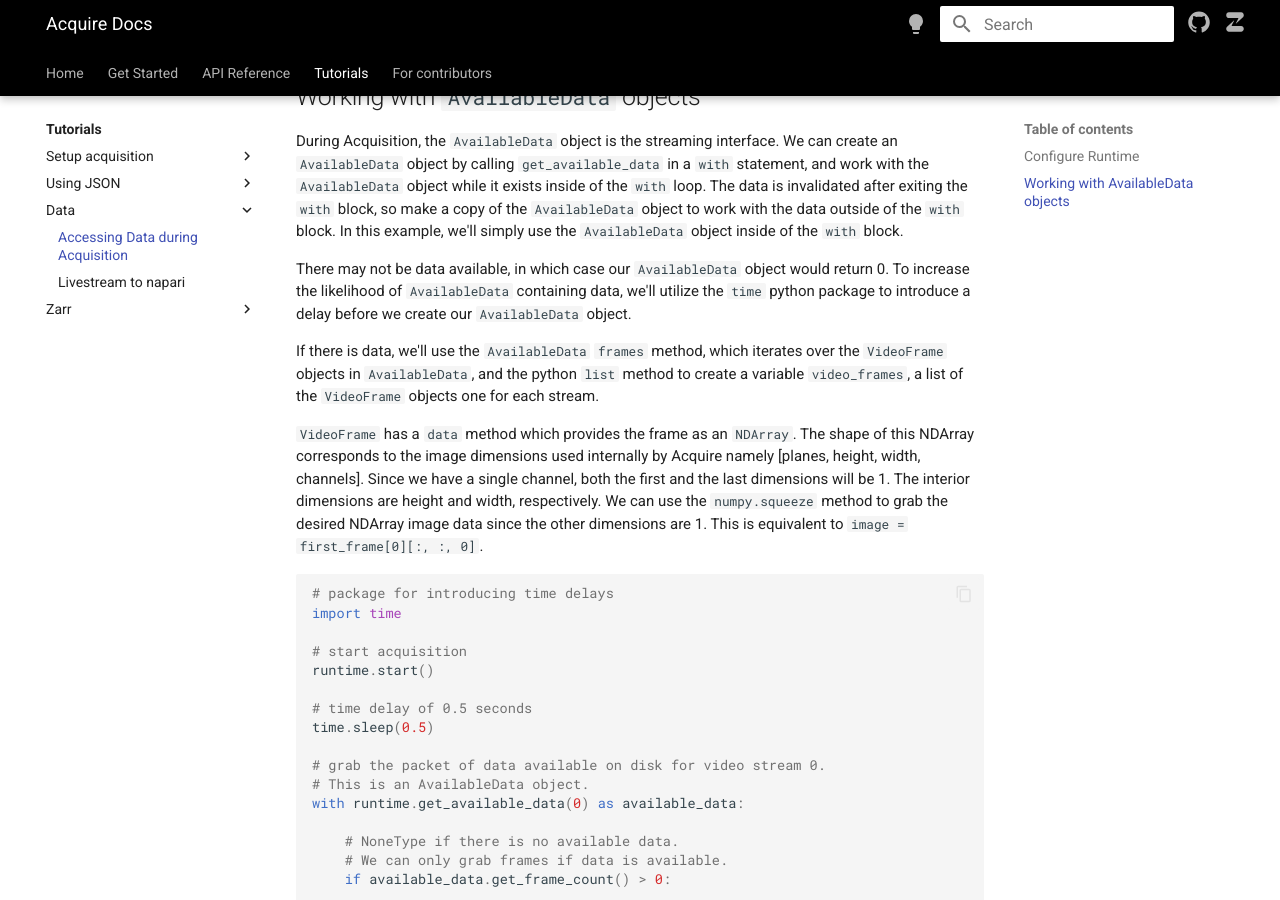
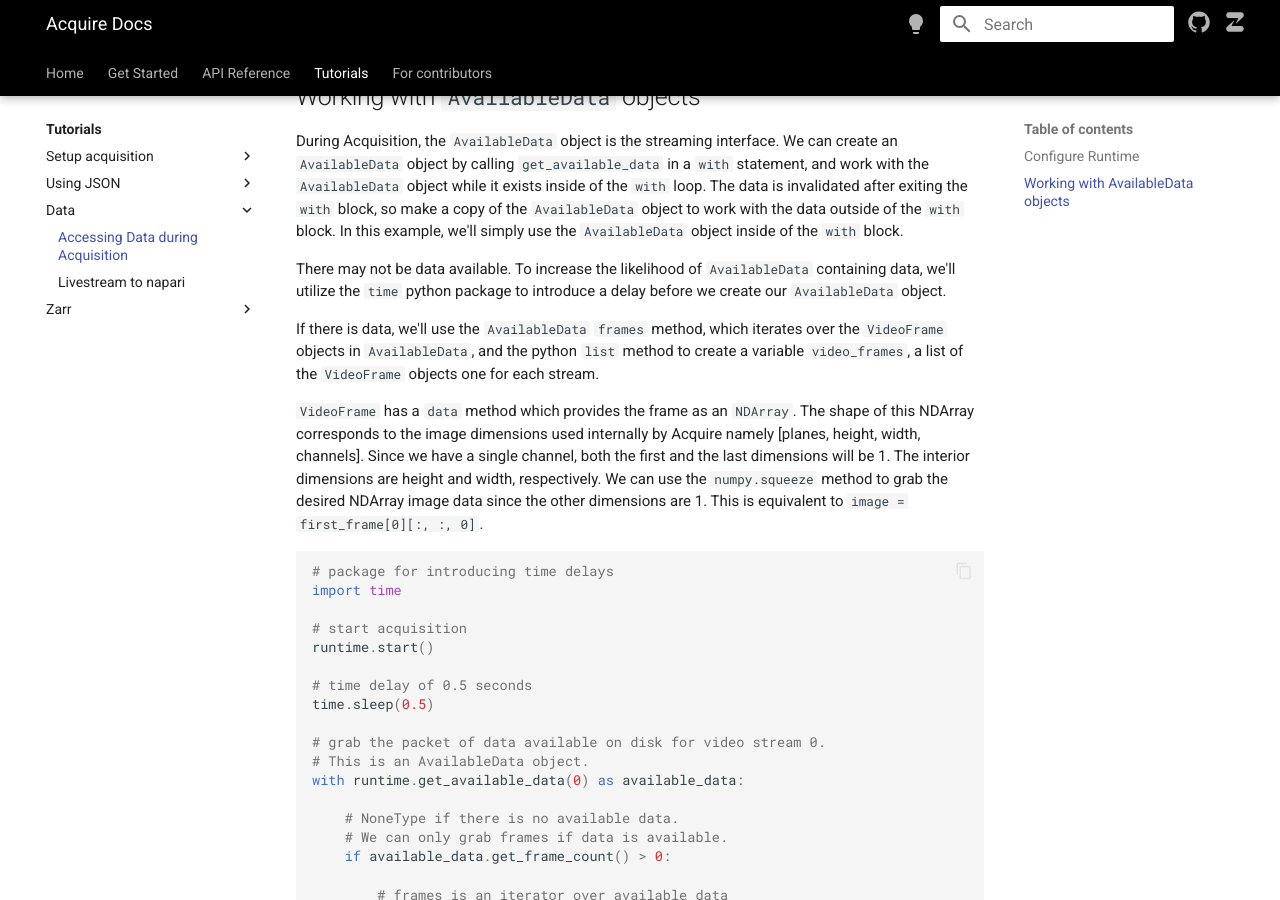
Before and after one commit to melissawm/acquire-docs, an MkDocs documentation site: the page built from docs/tutorials/access_data/framedata.md, in a window 1280 px wide and 900 px high, scrolled down 894 px. Built offline with MkDocs 1.6.1 and Material for MkDocs 9.7.7, drawn with Linux system fonts in a browser that asks for light colours; nearby versions of some CDN libraries; comment, search, counter and statistics services are not loaded.

Commit message:
Update docs/tutorials/access_data/framedata.md
Co-authored-by: Alan Liddell <aliddell@chanzuckerberg.com>

```diff
--- a/docs/tutorials/access_data/framedata.md
+++ b/docs/tutorials/access_data/framedata.md
@@ -40,7 +40,7 @@ config = runtime.set_configuration(config)
 
 During Acquisition, the `AvailableData` object is the streaming interface. We can create an `AvailableData` object by calling `get_available_data` in a `with` statement, and work with the `AvailableData` object while it exists inside of the `with` loop. The data is invalidated after exiting the `with` block, so make a copy of the `AvailableData` object to work with the data outside of the `with` block. In this example, we'll simply use the `AvailableData` object inside of the `with` block.
 
-There may not be data available, in which case our `AvailableData` object would return 0. To increase the likelihood of `AvailableData` containing data, we'll utilize the `time` python package to introduce a delay before we create our `AvailableData` object.
+There may not be data available. To increase the likelihood of `AvailableData` containing data, we'll utilize the `time` python package to introduce a delay before we create our `AvailableData` object.
 
 If there is data, we'll use the `AvailableData` `frames` method, which iterates over the `VideoFrame` objects in `AvailableData`, and the python `list` method to create a variable `video_frames`, a list of the `VideoFrame` objects one for each stream.
 
```
